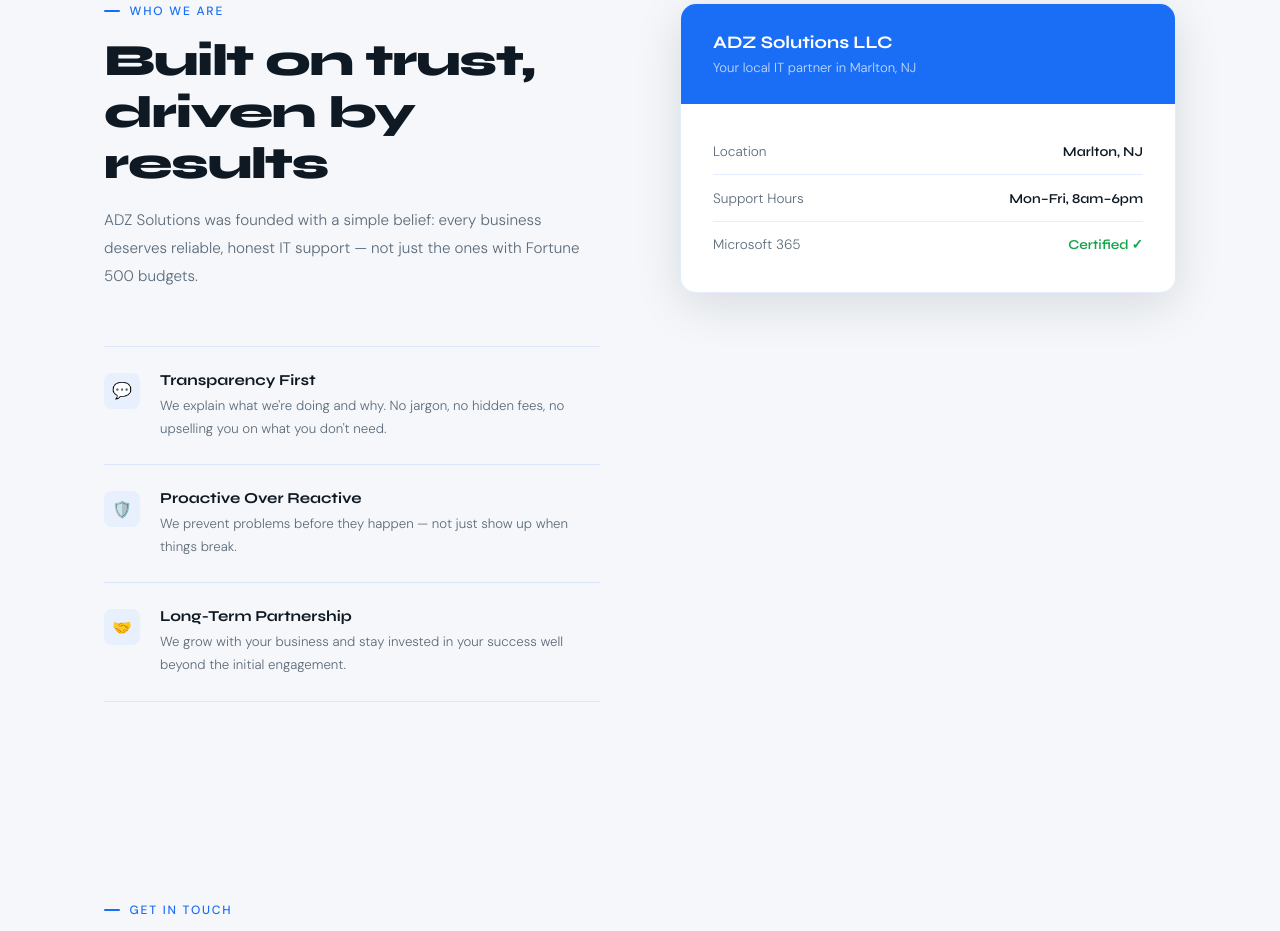
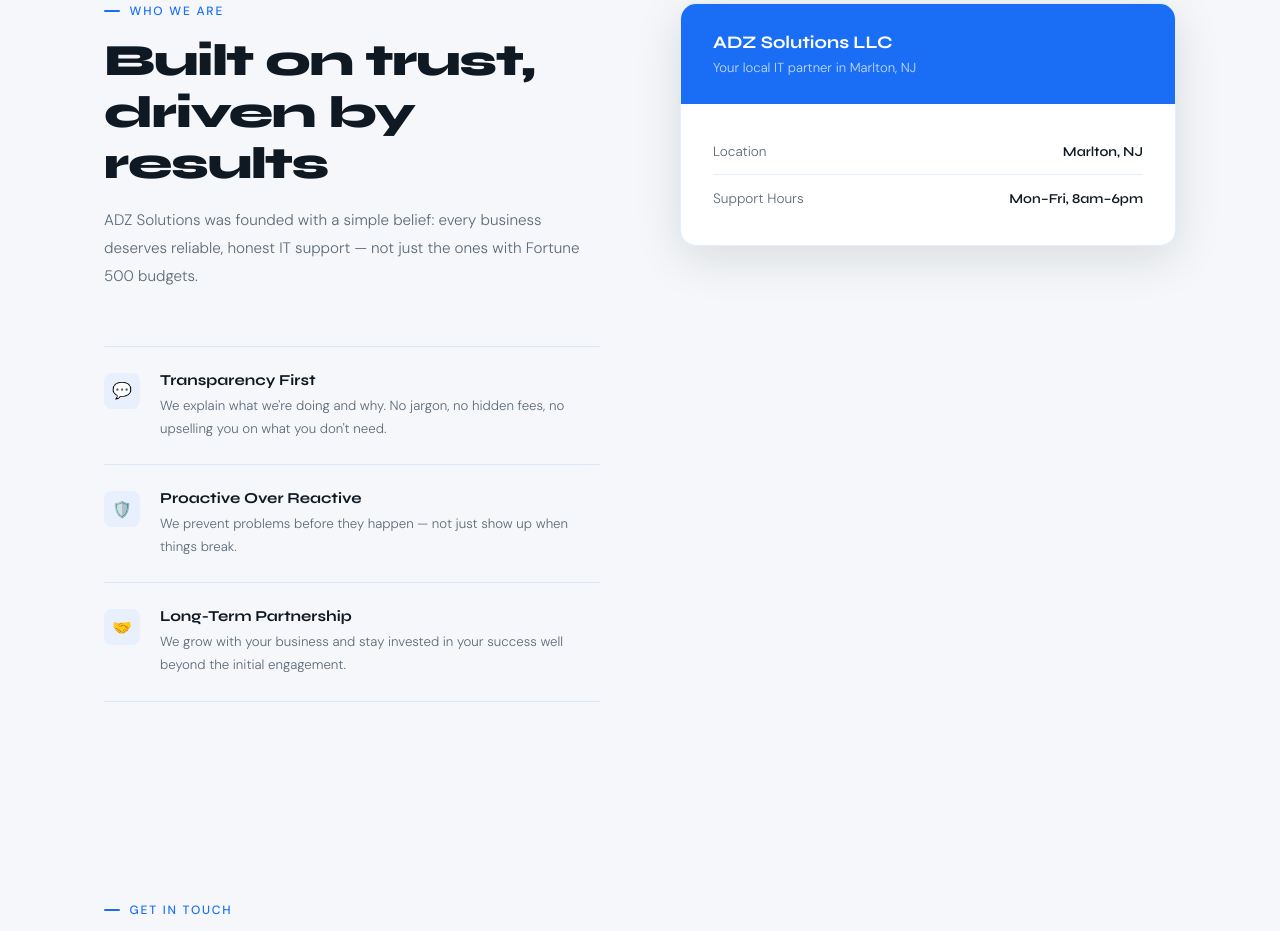
Before and after one commit to 2002DK/adzsolutionsgroup-website, a plain HTML site: page index.html in a window 1280 px wide. Shown: the part 1717-2648 px from the top of the page. Drawn offline with Linux system fonts and the light colour scheme.

Commit message:
Update index.html

```diff
--- a/index.html
+++ b/index.html
@@ -804,10 +804,6 @@
             <span class="label">Support Hours</span>
             <span class="value">Mon–Fri, 8am–6pm</span>
           </div>
-          <div class="info-row">
-            <span class="label">Microsoft 365</span>
-            <span class="value green">Certified ✓</span>
-          </div>
         </div>
       </div>
     </div>
```
